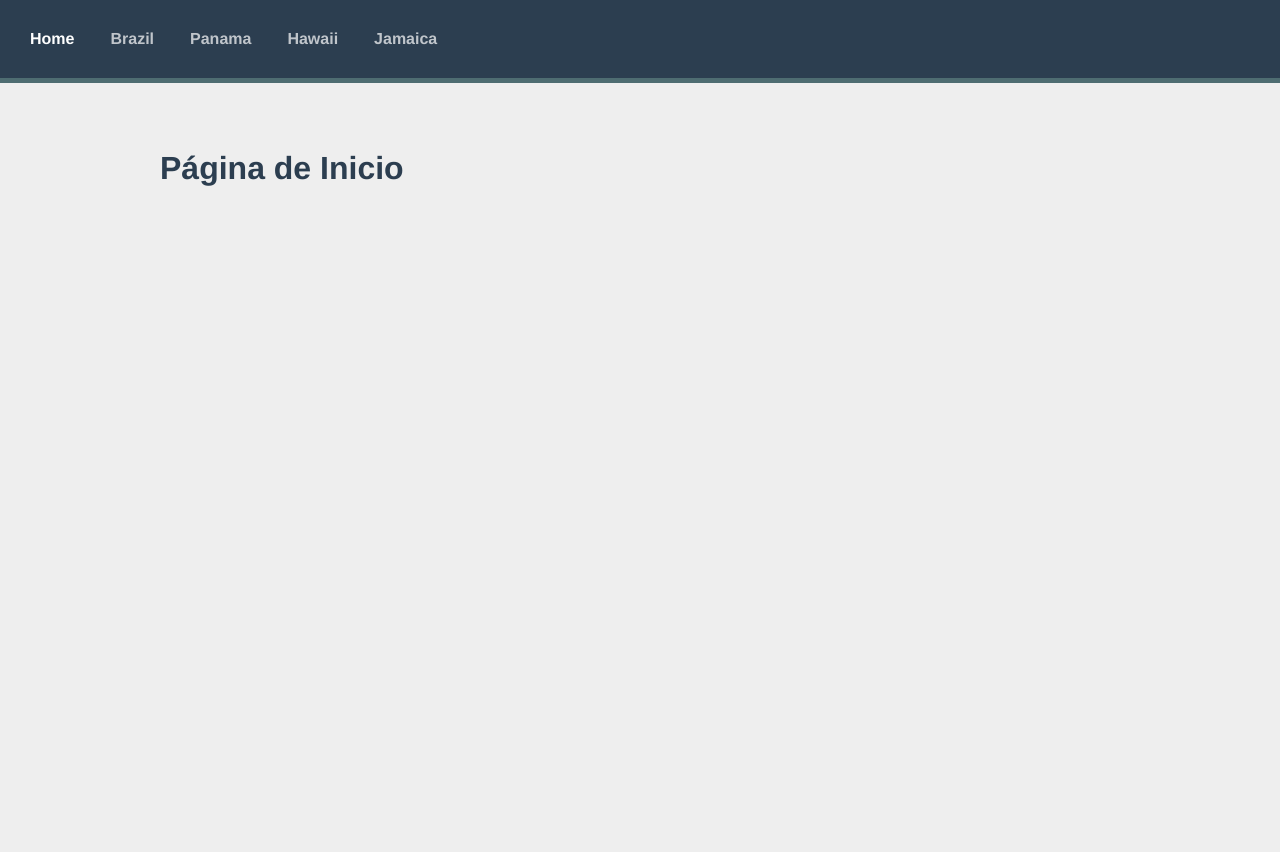
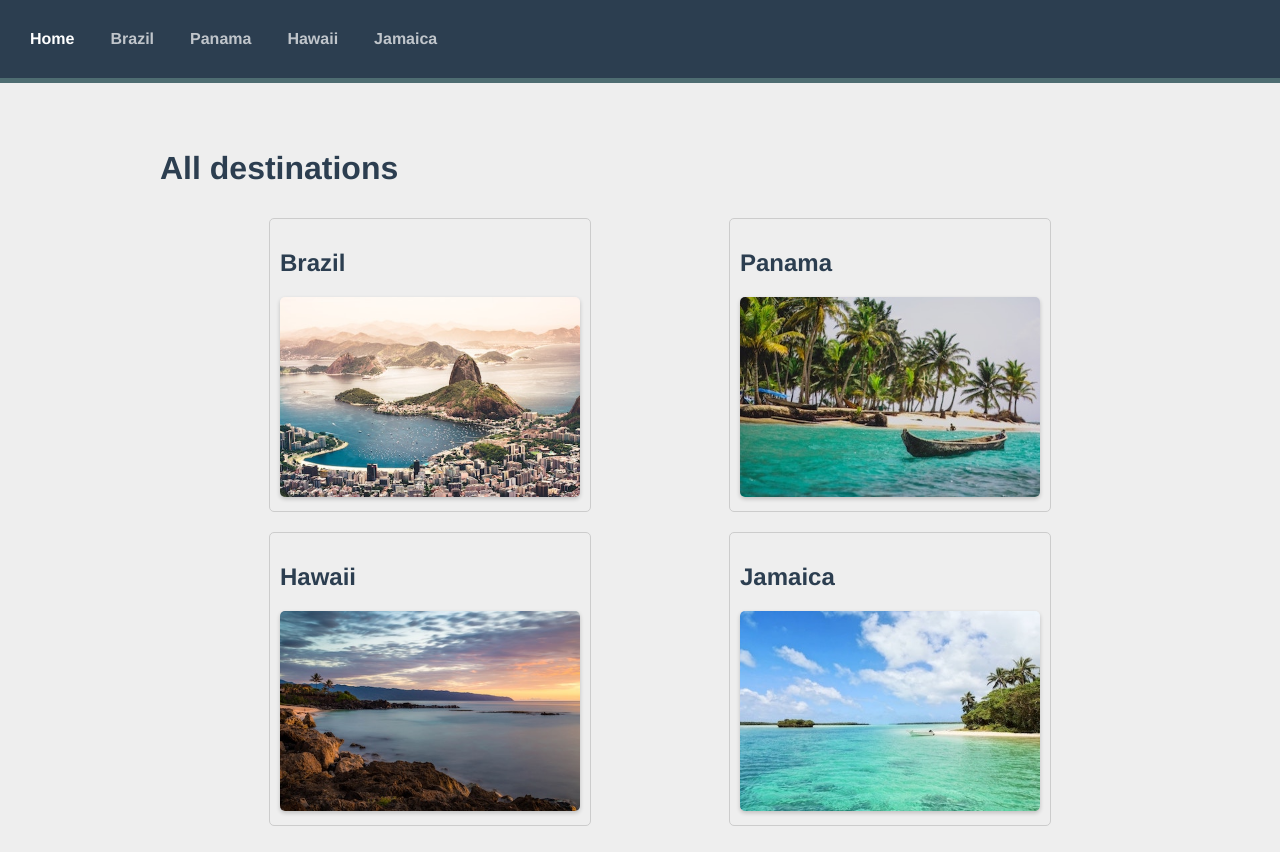
Before and after one commit to MaxDronCode/m14-router-testing, a Vue app: page / in a window 1280 px wide. Before the commit the page ends 800 px from the top, so only its background shows below. Built offline with nearby package versions, Linux system fonts and the light colour scheme.

Commit message:
refactor: Update file paths and improve image styling in views

```diff
--- a/src/App.vue
+++ b/src/App.vue
@@ -1,7 +1,7 @@
 <script setup>
 import data from '/data.json'
 import { RouterLink, RouterView } from 'vue-router'
-const url = '../country/'
+const url = '../../../country/'
 </script>
 <template>
   <nav id="nav">
--- a/src/views/CountryView.vue
+++ b/src/views/CountryView.vue
@@ -28,6 +28,7 @@ import { RouterLink, RouterView } from 'vue-router'
 <style scoped>
 img {
   border-radius: 5px;
+  box-shadow: 0 2px 4px rgba(0, 0, 0, 0.2);
 }
 ul{
   display: flex;
--- a/src/views/ExperienceView.vue
+++ b/src/views/ExperienceView.vue
@@ -6,4 +6,9 @@ import data from '/data.json'
   <img :src="'/images/' + data.destinations[$route.params.id - 1].experiences[$route.params.exp].image" alt="desc">
   <p>{{ data.destinations[$route.params.id - 1].experiences[$route.params.exp].description }}</p>
 </template>
-<style scoped></style>
+<style scoped>
+img {
+  border-radius: 5px;
+  box-shadow: 0 2px 4px rgba(0, 0, 0, 0.2);
+}
+</style>
--- a/src/views/HomeView.vue
+++ b/src/views/HomeView.vue
@@ -1,6 +1,39 @@
+<script setup>
+import data from '/data.json'
+</script>
 <template>
-  <h1>Página de Inicio</h1>
+  <h1>All destinations</h1>
+  <ul>
+    <li v-for="(destination) in data.destinations" :key="destination.id">
+      <div>
+        <h2>{{ destination.name }}</h2>
+        <img :src="'/images/' + destination.image" alt="imagen" />
+      </div>
+    </li>
+  </ul>
 </template>
 
-<script setup>
-</script>
+<style scoped>
+ul {
+  display: flex;
+  flex-wrap: wrap;
+  justify-content: space-around;
+  width: 100%;
+}
+
+li {
+  list-style: none;
+  margin: 10px;
+  padding: 10px;
+  border: 1px solid #ccc;
+  border-radius: 5px;
+  width: auto;
+}
+
+img{
+  width: 300px;
+  border-radius: 5px;
+  box-shadow: 0 2px 4px rgba(0, 0, 0, 0.2);
+}
+
+</style>
```
